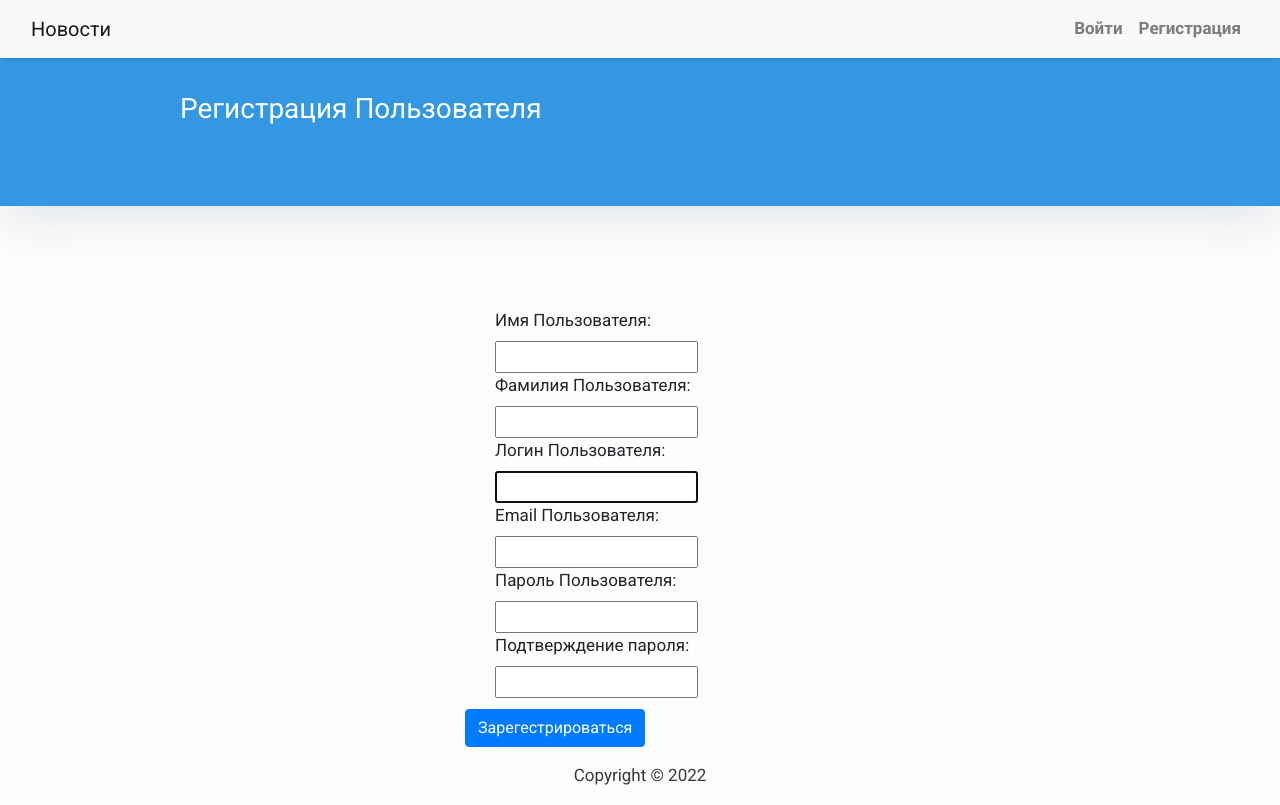
After one commit to ClasterPack/DjangoNews, a Django app: page /register in a window 1280 px wide. The commit adds this page. Run offline with Django 4.2, Linux system fonts and the light colour scheme; some libraries are stand-ins or nearby versions.

Commit message:
Сделал кастомную форму регистрации.

```diff
--- /dev/null
+++ b/news_site/accounts/forms.py
@@ -0,0 +1,28 @@
+from django import forms
+from django.contrib.auth.forms import UserCreationForm
+from django.contrib.auth.models import User
+
+
+class RegistrationForm(UserCreationForm):
+    email = forms.EmailField(required=True)
+
+    class Meta:
+        model = User
+        fields = (
+            'username',
+            'first_name',
+            'last_name',
+            'email',
+            'password1',
+            'password2',
+        )
+
+    def save(self, commit=True):
+        user = super(RegistrationForm, self).save(commit=False)
+        user.first_name = self.cleaned_data['first_name']
+        user.last_name = self.cleaned_data['last_name']
+        user.email = self.cleaned_data['email']
+
+        if commit:
+            user.save()
+        return user
--- a/news_site/accounts/urls.py
+++ b/news_site/accounts/urls.py
@@ -1,10 +1,9 @@
 from django.urls import path
-from .views import (
-    login_view,
-    logout_view
-)
+
+from . import views
 
 urlpatterns = [
-    path('login/', login_view, name='login'),
-    path('logout/', logout_view, name='logout')
+    path('login/', views.login_view, name='login'),
+    path('logout/', views.logout_view, name='logout'),
+    path('register', views.register_view, name='register'),
 ]
--- a/news_site/accounts/views.py
+++ b/news_site/accounts/views.py
@@ -1,6 +1,8 @@
 from django.contrib.auth import login, logout
-from django.contrib.auth.forms import AuthenticationForm, UserCreationForm
+from django.contrib.auth.forms import AuthenticationForm
 from django.shortcuts import render, redirect
+
+from .forms import RegistrationForm
 
 
 def login_view(request):
@@ -23,9 +25,9 @@ def logout_view(request):
 
 
 def user_registration(request):
-    user_register_form = UserCreationForm()
+    user_register_form = RegistrationForm()
     if request.method == 'POST':
-        user_register_form: UserCreationForm = UserCreationForm(request.POST, files=request.FILES)
+        user_register_form: RegistrationForm = RegistrationForm(request.POST, files=request.FILES)
         if user_register_form.is_valid():
             accounts: user_register_form.save(commit=False)
             accounts.save()
@@ -38,3 +40,12 @@ def user_registration(request):
             'form': user_register_form,
         }
     )
+
+
+def register_view(request):
+    form = RegistrationForm(request.POST or None)
+    if form.is_valid():
+        user_obj = form.save()
+        return redirect('/login')
+    context = {"form": form}
+    return render(request, "accounts/register.html", context)
--- a/news_site/news/views.py
+++ b/news_site/news/views.py
@@ -1,7 +1,7 @@
 from django.contrib.auth.decorators import login_required
 from django.shortcuts import render, get_object_or_404, redirect
 
-from .forms import PostForm
+from .forms import NewPostForm
 from .models import Post, PostImage
 
 
@@ -26,13 +26,13 @@ def post_details(request, id):
 
 @login_required
 def post_create_view(request):
-    form = PostForm(request.POST or None)
+    form = NewPostForm(request.POST or None)
     context = {
         "form": form
     }
     if form.is_valid():
         post_object = form.save()
-        context['form'] = PostForm()
+        context['form'] = NewPostForm()
         return redirect(post_object.get_absolute_url())
     return render(request, "news/create.html", context=context)
 
--- /dev/null
+++ b/news_site/templates/accounts/register.html
@@ -0,0 +1,115 @@
+{% extends 'base.html' %}
+
+
+{% block content %}
+
+{% if not request.user.is_authenticated %}
+    <header class="masthead">
+        <div class="overlay"></div>
+        <div class="container">
+            <div class="row">
+                <div class=" col-md-8 col-md-10 mx-auto">
+                    <div class="site-heading">
+                        <h3 class=" site-heading my-4 mt-3 text-white"> Регистрация Пользователя </h3>
+                        <p class="text-light"> &nbsp
+                        </p>
+                    </div>
+                </div>
+            </div>
+        </div>
+    </header>
+<br><br><br><br>
+	<div class="col-lg-3 mx-auto">
+		<div class="row">
+			<div class="col s12">
+				<form method="POST" action="{% url 'register' %}" autocomplete="off" novalidate>
+{% csrf_token %}
+                    <div class="row">
+                        <div class="col m6 s12">
+                            <label>Имя Пользователя:</label>
+                            {{ form.first_name }}
+                            {% for error in form.errors.first_name %}
+									<p class="error">{{ error }}</p>
+                            {% endfor %}
+                    </div>
+                    <div class="col m6 s12">
+                            <label>Фамилия Пользователя:</label>
+                            {{ form.last_name }}
+                            {% for error in form.errors.surname %}
+									<p class="error">{{ error }}</p>
+                            {% endfor %}
+                    </div>
+                    <div class="col m6 s12">
+                            <label>Логин Пользователя:</label>
+                            {{ form.username }}
+                            {% for error in form.errors.username %}
+									<p class="error">{{ error }}</p>
+                            {% endfor %}
+                    </div>
+                    <div class="col m6 s12">
+                            <label>Email Пользователя:</label>
+                            {{ form.email }}
+                            {% for error in form.errors.email %}
+									<p class="error">{{ error }}</p>
+                            {% endfor %}
+                    </div>
+                    <div class="col m6 s12">
+                            <label>Пароль Пользователя:</label>
+                            {{ form.password1 }}
+                            {% for error in form.errors.password1 %}
+									<p class="error">{{ error }}</p>
+                            {% endfor %}
+                    </div>
+                    <div class="col m6 s12">
+                            <label>Подтверждение пароля:</label>
+                            {{ form.password2 }}
+                            {% for error in form.errors.password2 %}
+									<p class="error">{{ error }}</p>
+                            {% endfor %}
+                    </div>
+                    		<br><br><br>
+					<div class="row">
+						<div class="column">
+							<button type="submit" class="btn btn-primary">Зарегестрироваться</button>
+                            <br>
+						</div>
+                    </div>
+        </div>
+        </div>
+        </div>
+    </div>
+    </div>
+</form>
+{% else %}
+<header class="masthead">
+<div class="overlay"></div>
+<div class="container">
+    <div class="row">
+        <div class=" col-md-8 col-md-10 mx-auto">
+            <div class="site-heading">
+                <h3 class=" site-heading my-4 mt-3 text-white"> Вы уже вошли в аккаунт. Выйти? </h3>
+                <p class="text-light"> &nbsp
+                <br>
+                <div class="row">
+                    <div class="column">
+                        <a href="{% url 'logout' %}"
+                        class="btn btn-danger">Выйти</a>
+                <br>
+                </p>
+            </div>
+        </div>
+    </div>
+    </div>
+</div>
+</div>
+</header>
+
+<style>
+	.error{
+		color: red;
+	}
+
+</style>
+{% endif %}
+
+{% endblock %}
--- a/news_site/templates/accounts/registration.html
+++ b/news_site/templates/accounts/registeration.html
@@ -1,6 +1,7 @@
 {% extends 'base.html' %}
 
 {% block content %}
+{% if request.user.is_not_authenticated %}
 <header class="masthead">
     <div class="overlay"></div>
     <div class="container">
@@ -19,7 +20,7 @@
 	<div class="col-lg-3 mx-auto">
 		<div class="row">
 			<div class="col s12">
-				<form method="POST" action="{% url 'registration' %}" autocomplete="off" novalidate>
+				<form method="POST" action="{% url 'register' %}" autocomplete="off" novalidate>
                     <div class="row">
                         <div class="col m6 s12">
                             <label>Имя Пользователя:</label>
@@ -71,7 +72,7 @@
 						</div>
                     </div>
         </div>
-                </div>
+        </div>
         </div>
     </div>
 
--- a/news_site/templates/base.html
+++ b/news_site/templates/base.html
@@ -54,7 +54,7 @@
                                 <a class="nav-link text-black font-weight-bold" href="{% url 'login' %}">Войти</a>
                             </li>
                             <li class="nav-item text-black">
-                                <a class="nav-link text-black font-weight-bold" href="{% url 'home' %}">Регистрация</a>
+                                <a class="nav-link text-black font-weight-bold" href="{% url 'register' %}">Регистрация</a>
                             </li>
                         {% endif %}
                     </ul>
```
Also changed, not shown: news_site/news/forms.py (+14 -0 lines), news_site/db.sqlite3.
